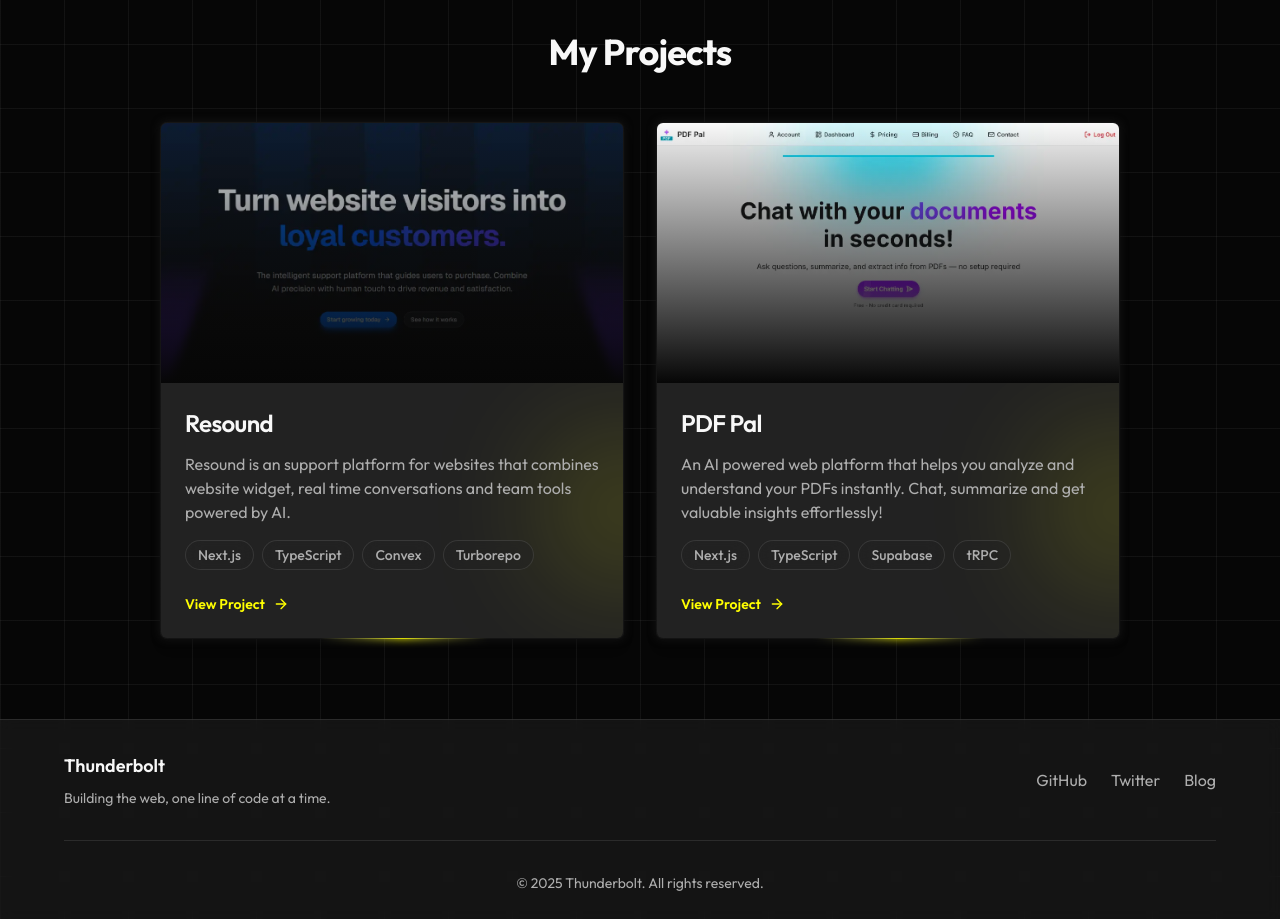
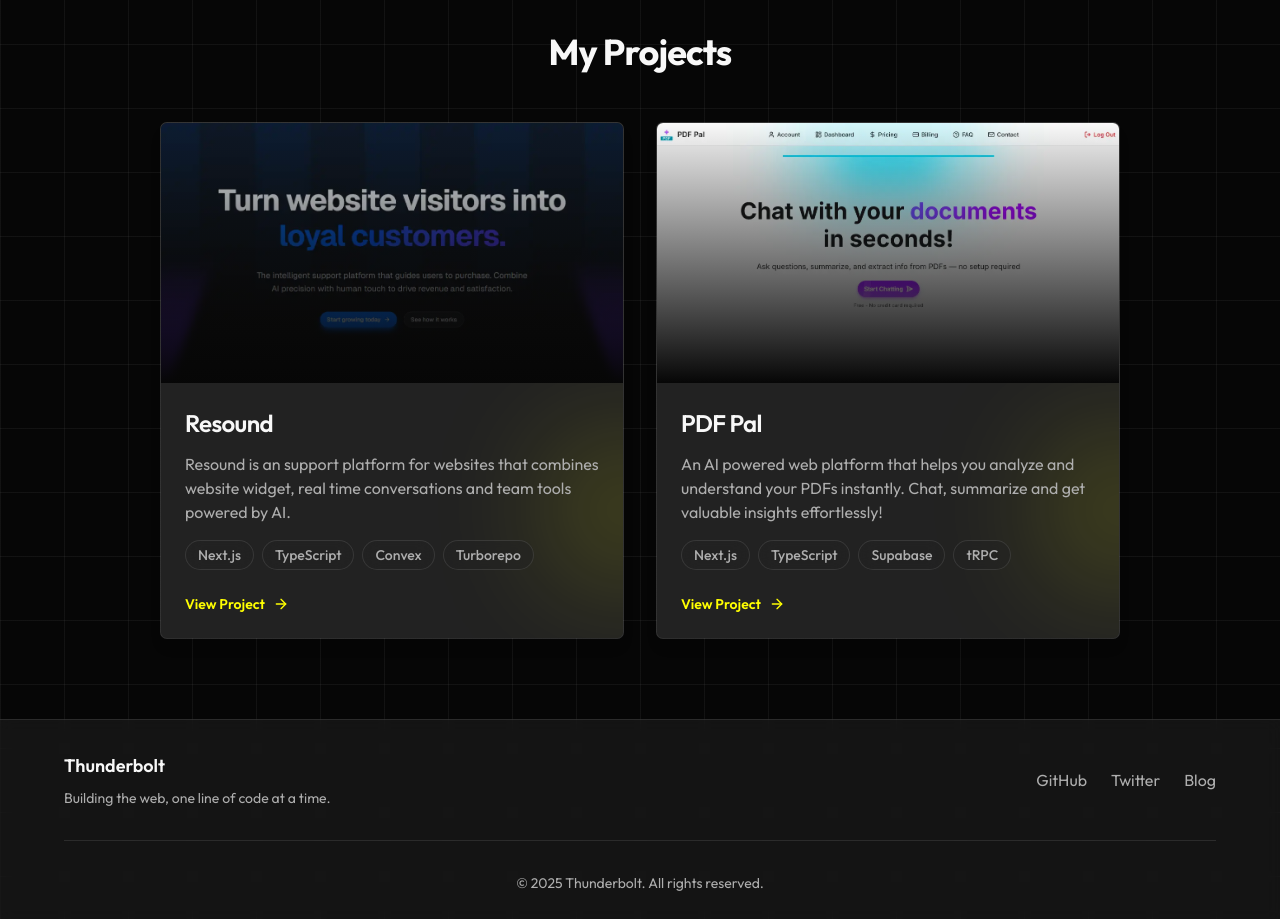
Before and after one commit to ThunderboltDev/ThunderboltDev, a Next.js app: page / in a window 1280 px wide. Shown: the part 1620-2539 px from the top of the page. Built offline with nearby package versions, Linux system fonts and the light colour scheme.

Commit message:
improve portfolio page hover animations

```diff
--- a/app/globals.css
+++ b/app/globals.css
@@ -175,7 +175,7 @@
 @property --card-glow-l {
   syntax: "<number>";
   inherits: false;
-  initial-value: 0.2;
+  initial-value: 1;
 }
 
 @property --card-glow-c {
@@ -190,22 +190,34 @@
   initial-value: 0;
 }
 
+@property --card-glow-o {
+  syntax: "<number>";
+  inherits: false;
+  initial-value: 0.1;
+}
+
 @property --card-glow-accent-l {
   syntax: "<number>";
   inherits: false;
-  initial-value: 0.968;
+  initial-value: 1;
 }
 
 @property --card-glow-accent-c {
   syntax: "<number>";
   inherits: false;
-  initial-value: 0.211;
+  initial-value: 0;
 }
 
 @property --card-glow-accent-h {
   syntax: "<number>";
   inherits: false;
-  initial-value: 109.77;
+  initial-value: 0;
+}
+
+@property --card-glow-accent-o {
+  syntax: "<number>";
+  inherits: false;
+  initial-value: 0.1;
 }
 
 @utility card-glow {
@@ -214,31 +226,43 @@
 
   background: conic-gradient(
     from var(--card-glow-angle),
-    oklch(var(--card-glow-l) var(--card-glow-c) var(--card-glow-h)) 45%,
+    oklch(
+        var(--card-glow-l) var(--card-glow-c) var(--card-glow-h) /
+          var(--card-glow-o)
+      )
+      45%,
     oklch(
         var(--card-glow-accent-l) var(--card-glow-accent-c)
-          var(--card-glow-accent-h)
+          var(--card-glow-accent-h) / var(--card-glow-accent-o)
       )
       50%,
-    oklch(var(--card-glow-l) var(--card-glow-c) var(--card-glow-h)) 55%
+    oklch(
+        var(--card-glow-l) var(--card-glow-c) var(--card-glow-h) /
+          var(--card-glow-o)
+      )
+      55%
   );
 
   transition: --card-glow-l 250ms ease-in-out, --card-glow-c 250ms ease-in-out,
-    --card-glow-h 250ms ease-in-out, --card-glow-accent-l 250ms ease-in-out,
+    --card-glow-h 250ms ease-in-out, --card-glow-o 250ms ease-in-out,
+    --card-glow-accent-l 250ms ease-in-out,
     --card-glow-accent-c 250ms ease-in-out,
-    --card-glow-accent-h 250ms ease-in-out, filter 250ms ease-in-out;
+    --card-glow-accent-h 250ms ease-in-out,
+    --card-glow-accent-o 250ms ease-in-out, filter 250ms ease-in-out;
 
   animation: card-glow-rotate 6s infinite linear;
 }
 
 @utility card-glow-hover {
-  --card-glow-l: 0.4;
+  --card-glow-l: 1;
   --card-glow-c: 0;
   --card-glow-h: 0;
+  --card-glow-o: 0.05;
 
-  --card-glow-hover-l: 1;
-  --card-glow-hover-c: 0.5;
-  --card-glow-hover-h: 109.77;
+  --card-glow-accent-l: 0.968;
+  --card-glow-accent-c: 0.211;
+  --card-glow-accent-h: 109.77;
+  --card-glow-accent-o: 1;
 }
 
 @utility wrapper-* {
--- a/app/page.tsx
+++ b/app/page.tsx
@@ -313,8 +313,16 @@ export default function Home() {
             >
               <div className="absolute -top-px left-0 right-0 h-px bg-gradient-to-r from-transparent via-accent to-transparent opacity-0 transition-opacity duration-250 ease-out group-hover:opacity-100" />
               <div className="absolute -top-px left-0 right-0 h-px bg-gradient-to-r from-transparent via-accent to-transparent opacity-0 transition-opacity duration-250 ease-out group-hover:opacity-100 blur-xs" />
+
+              <div className="absolute top-0 bottom-0 -right-px w-px bg-gradient-to-b from-transparent via-accent to-transparent opacity-0 transition-opacity duration-250 ease-out group-hover:opacity-100" />
+              <div className="absolute top-0 bottom-0 -right-px w-px bg-gradient-to-b from-transparent via-accent to-transparent opacity-0 transition-opacity duration-250 ease-out group-hover:opacity-100 blur-xs" />
+
               <div className="absolute -bottom-px left-0 right-0 h-px bg-gradient-to-r from-transparent via-accent to-transparent opacity-0 transition-opacity duration-250 ease-out group-hover:opacity-100" />
               <div className="absolute -bottom-px left-0 right-0 h-px bg-gradient-to-r from-transparent via-accent to-transparent opacity-0 transition-opacity duration-250 ease-out group-hover:opacity-100 blur-xs" />
+
+              <div className="absolute top-0 bottom-0 -left-px w-px bg-gradient-to-b from-transparent via-accent to-transparent opacity-0 transition-opacity duration-250 ease-out group-hover:opacity-100" />
+              <div className="absolute top-0 bottom-0 -left-px w-px bg-gradient-to-b from-transparent via-accent to-transparent opacity-0 transition-opacity duration-250 ease-out group-hover:opacity-100 blur-xs" />
+
               <div className="flex items-center gap-3">
                 <item.icon className="size-10 text-accent bg-accent/5 group-hover:bg-accent/10 p-2 rounded-sm transition-colors duration-250 ease-out" />
                 <h4>{item.name}</h4>
--- a/components/main/project.tsx
+++ b/components/main/project.tsx
@@ -29,7 +29,7 @@ export function Project({
       className="relative group p-px"
     >
       <div className="card-glow group-hover:card-glow-hover" />
-      <div className="card-glow group-hover:blur-sm blur-xs" />
+      <div className="card-glow group-hover:card-glow-hover group-hover:blur-sm blur-[0px]" />
       <div className="relative card border-0 bg-secondary overflow-hidden p-0 md:min-w-xs">
         <div className="absolute inset-0 opacity-0 transition-opacity duration-250 ease-out group-hover:opacity-100">
           <div className="absolute inset-0 bg-gradient-to-br from-accent/5 via-transparent to-accent/10" />
```
